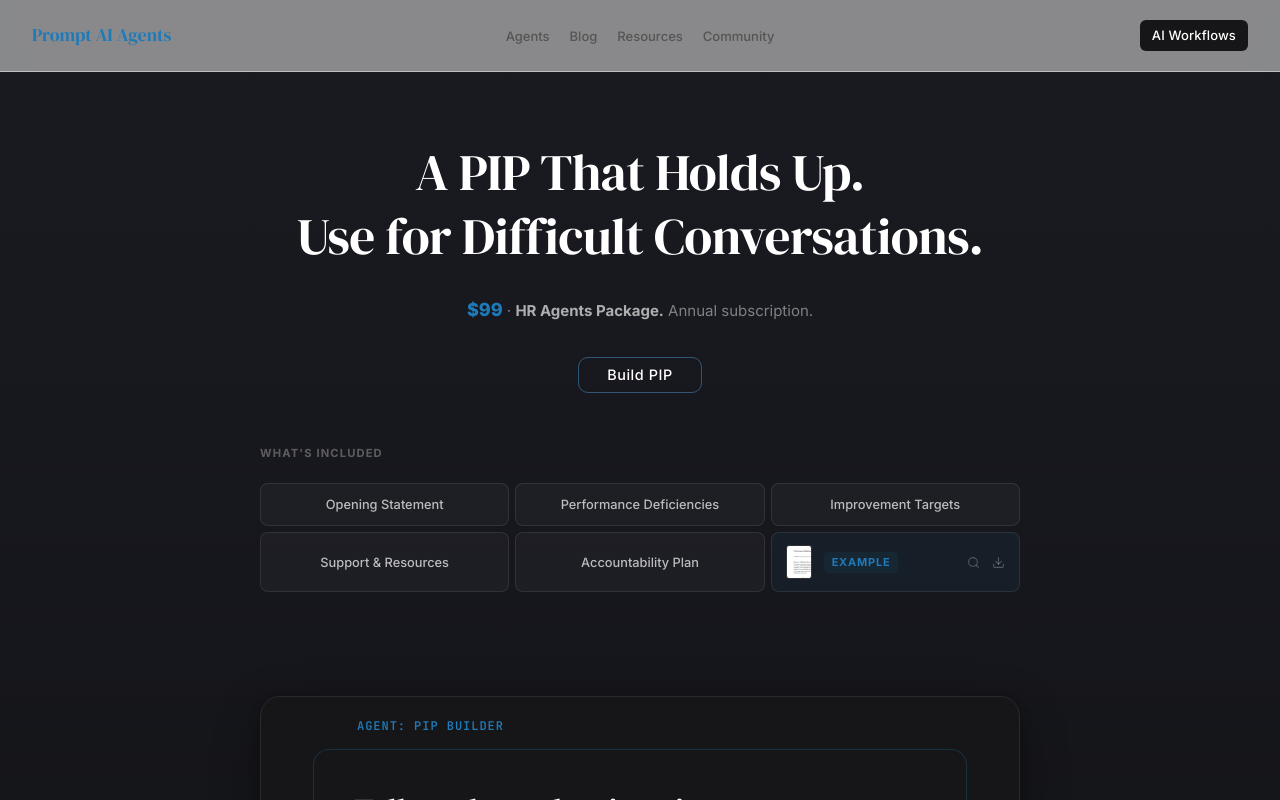
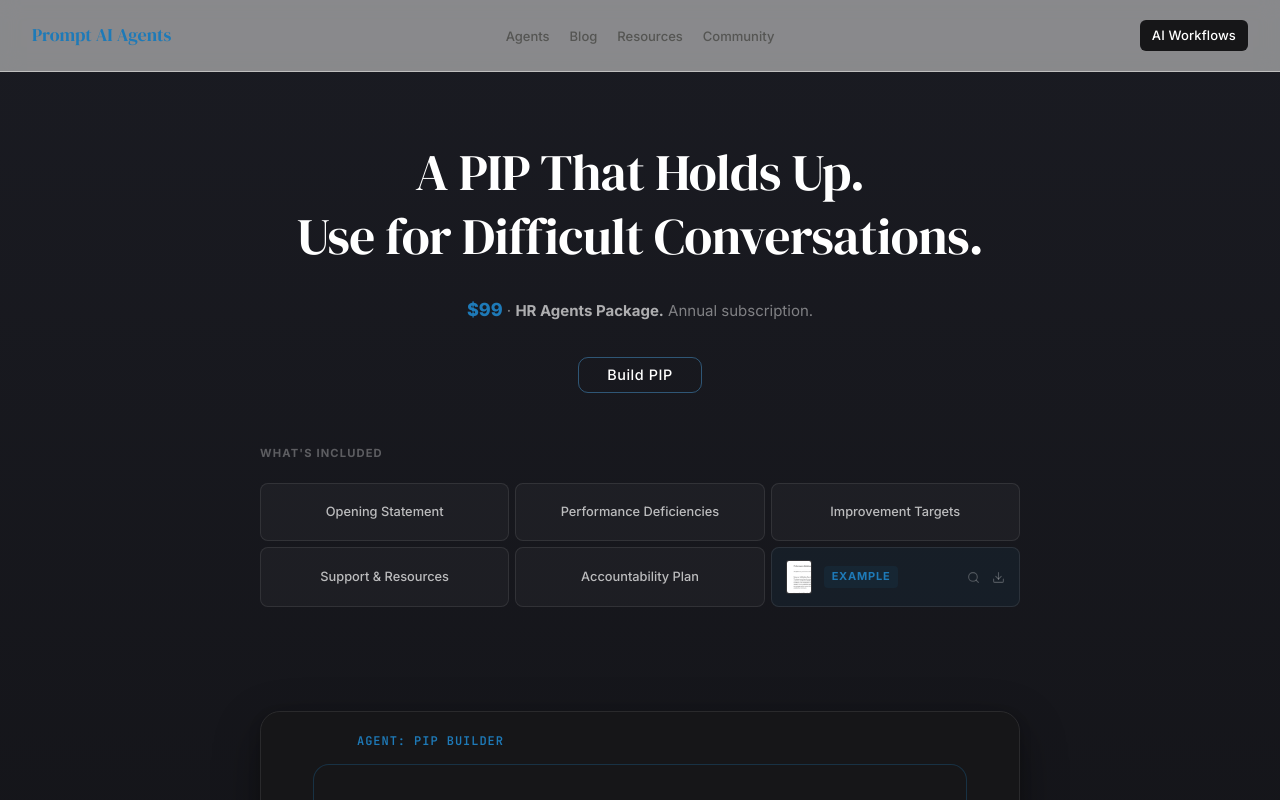
Before and after one commit to coolcalvin457-tech/agent-timesaver-nextjs, a Next.js app: page /pip-builder in a window 1280 px wide. Shown: the top 800 px of the page. Built offline with nearby package versions, Linux system fonts and the light colour scheme.

Commit message:
PIPSectionCards: match section row height to Onboarding Kit (58px)

```diff
--- a/components/PIPSectionCards.tsx
+++ b/components/PIPSectionCards.tsx
@@ -42,7 +42,7 @@ export default function PIPSectionCards() {
           <div
             key={section.title}
             className="kit-list-row"
-            style={{ cursor: "default", justifyContent: "center" }}
+            style={{ cursor: "default", justifyContent: "center", minHeight: "58px" }}
           >
             <span className="kit-list-title" style={{ textAlign: "center" }}>
               {section.title}
```
